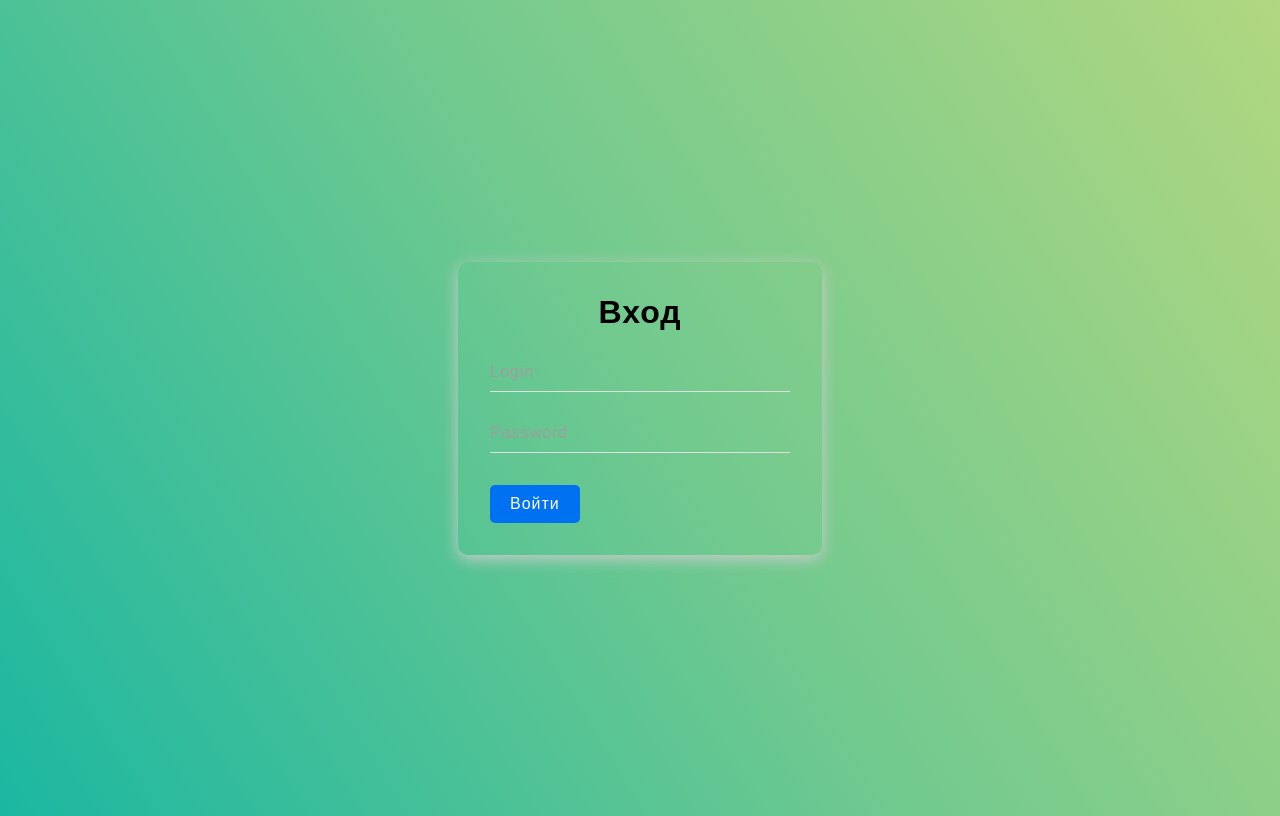
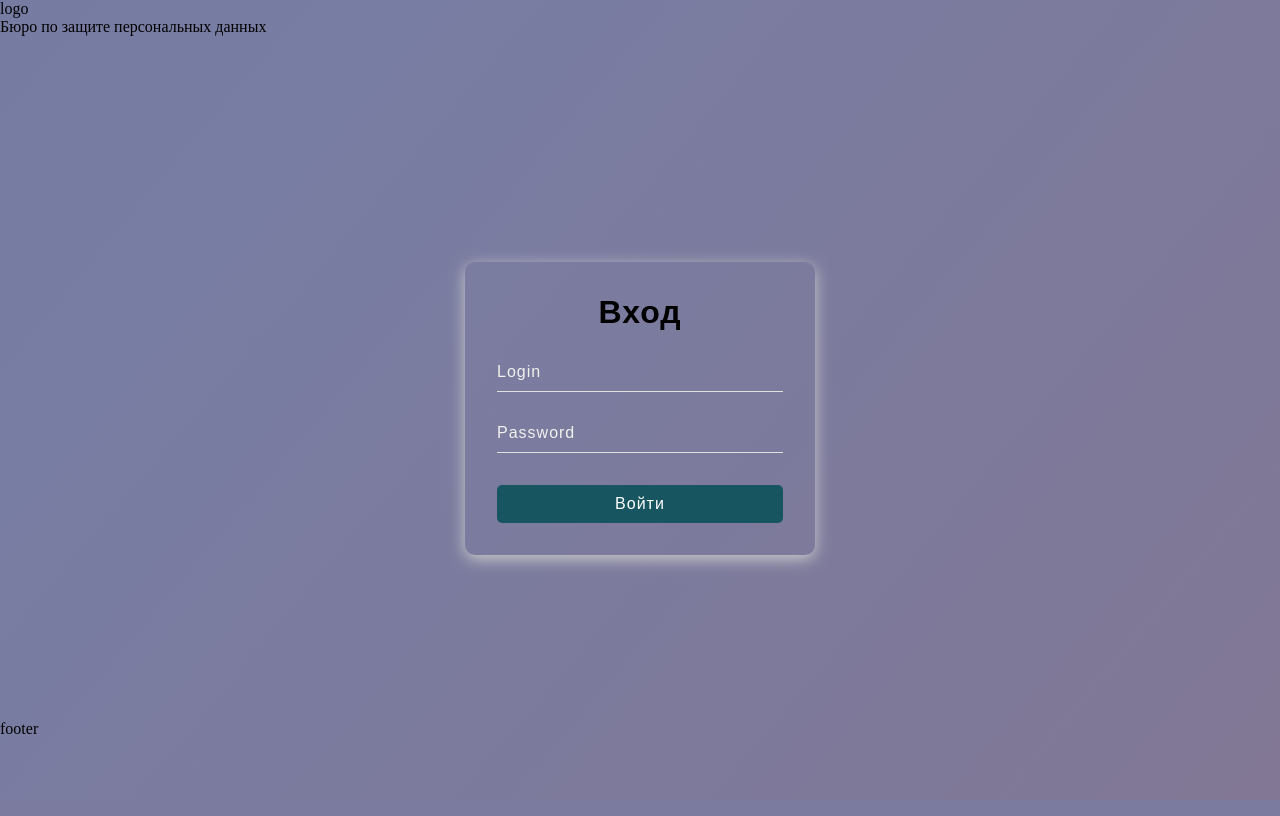
Before and after one commit to d2rkm8n/bzpdweb, a Django app: page /accounts/login/ in a window 1280 px wide. After the commit the page ends 734 px from the top, so only its background shows below. Run offline with Django 5.2, Linux system fonts and the light colour scheme.

Commit message:
нарисовал что то

```diff
--- a/bzpdweb/settings.py
+++ b/bzpdweb/settings.py
@@ -130,3 +130,4 @@ STATICFILES_DIRS = [BASE_DIR / 'static']
 DEFAULT_AUTO_FIELD = 'django.db.models.BigAutoField'
 
 LOGIN_REDIRECT_URL = reverse_lazy('polls:polls')
+LOGOUT_REDIRECT_URL = '/'
--- a/polls/static/polls/css/login.css
+++ b/polls/static/polls/css/login.css
@@ -1,12 +1,12 @@
-body {
+main {
     display: flex;
     justify-content: center;
     align-items: center;
-    height: 100vh;
+    height: 78vh;
 }
 
 .form {
-    width: 300px;
+    width: 350px;
     padding: 32px;
     border-radius: 10px;
     box-shadow: 0 4px 16px #ccc;
@@ -24,7 +24,7 @@ body {
 .form_title {
     text-align: center;
     margin: 0 0 32px 0;
-    font-width; normal;
+    font-width: normal;
 }
 
 .form_group {
@@ -36,7 +36,7 @@ body {
     position: absolute;
     top: 0;
     z-index: -1;
-    color: #9e9e9e;
+    color: #f2f1ed;
     transition: 0.3s;
     left: 0;
 }
@@ -52,7 +52,7 @@ body {
 }
 
 .form_input:focus {
-    border-bottom: 1px solid #1a73a8;
+    border-bottom: 1px solid #175560;
 }
 
 .form_button {
@@ -60,15 +60,16 @@ body {
     border: none;
     border-radius: 5px;
     color: #fff;
-    background-color: #0071f0;
+    background-color: #175560;
     outline: none;
     cursor: pointer;
     transition: 0.3s;
+    width: 100%;
 }
 
 .form_button:focus,
 .form_button:hover {
-    background-color: rgba(0, 113, 240, 0.7);
+    background-color: #609e7c;
 }
 
 .form_input:focus ~ .form_label,
--- a/polls/templates/polls/polls.html
+++ b/polls/templates/polls/polls.html
@@ -4,6 +4,10 @@
 {% block header %}
 Пользователь: {{user}} <br>
 {{user.userprofile.department}}
+<form action="{% url 'logout' %}" method="post">
+  {% csrf_token %}
+  <button type="submit">Выход</button>
+</form>
 {% endblock %}
 
 {% block content %}
--- a/polls/templates/registration/login.html
+++ b/polls/templates/registration/login.html
@@ -7,8 +7,8 @@
 {%block title %} БЗПД - Login {% endblock %}
 
 {%block content %}
-
-<form class="form" method="post">
+<main>
+    <form class="form" method="post">
     {% csrf_token %}
 
     <h1 class="form_title"> Вход </h1>
@@ -27,5 +27,7 @@
     {{ form.errors }}
 
 </form>
+</main>
+
 
 {% endblock%}
--- a/static/css/base.css
+++ b/static/css/base.css
@@ -1,4 +1,44 @@
+* {
+    margin: 0;
+    padding: 0;
+    box-sizing: border-box;
+}
+
 body {
-    background: -webkit-linear-gradient(58deg, #1bb7a1,#70c98f,#b1d780);
-    background: linear-gradient(58deg, #1bb7a1,#70c98f,#b1d780);
+    width: 100%;
+    height: 100vh;
+    background: -webkit-linear-gradient(130deg, #71779d, #787da3, #817896, #937698, #997d9d);
+    background: linear-gradient(130deg, #71779d, #787da3, #817896, #937698, #997d9d);
+    background-size: 300% 300%;
+    animation: move-bg 90s linear infinite;
 }
+
+main {
+    display: flex;
+    justify-content: center;
+    align-items: center;
+    height: 78vh;
+}
+
+header {
+    display: flex;
+    height: 12vh;
+}
+
+
+footer {
+    display: flex;
+    height: 10vh;
+}
+
+@keyframes move-bg {
+    0% {
+        background-position: 0%, 50%;
+    }
+    50% {
+        background-position: 100%, 50%;
+    }
+    100% {
+        background-position: 0%, 50%;
+    }
+}
--- a/templates/base.html
+++ b/templates/base.html
@@ -10,18 +10,29 @@
 
 </head>
 <body>
-{% block header %}
 
-{% endblock %}
+<header>
+    {% block header %}
+    <div>
+        <div>logo</div>
+        <div>Бюро по защите персональных данных</div>
+    </div>
+    {% endblock %}
+</header>
 
 
-{% block content %}
+<main>
+    {% block content %}
 
-{% endblock %}
+    {% endblock %}
+</main>
 
 
-{% block footer %}
+<footer>
+    {% block footer %}
+    <div>footer</div>
+    {% endblock %}
+</footer>
 
-{% endblock %}
 </body>
 </html>
--- a/users/templates/users/home.html
+++ b/users/templates/users/home.html
@@ -9,4 +9,5 @@
 
 {% block content %}
 <h1>Home page</h1>
+<a href="polls/">Начать тестирование</a>
 {% endblock %}
```
Also changed, not shown: db.sqlite3, polls/models.py (line endings or trailing spaces).
